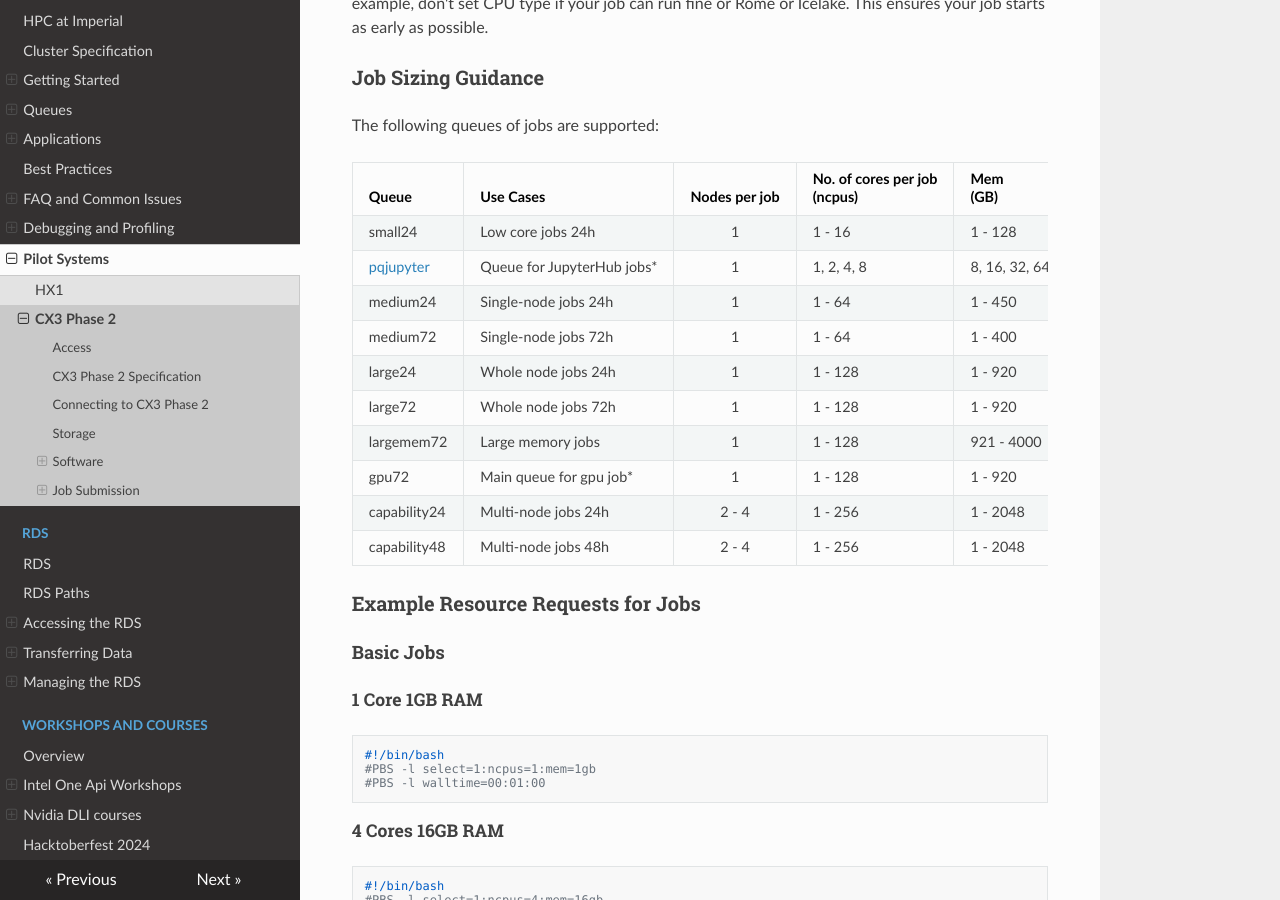
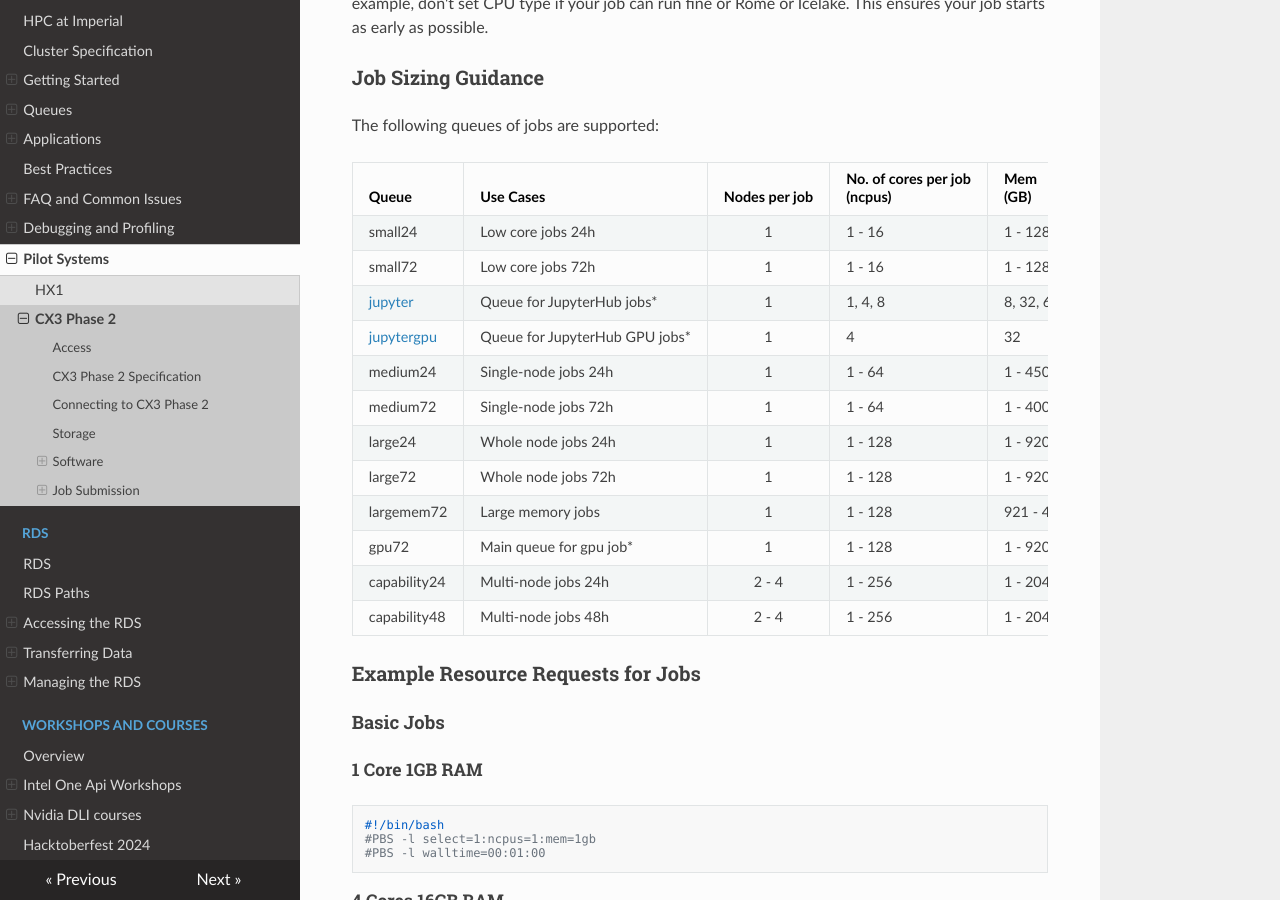
Before and after one commit to ImperialCollegeLondon/icl-rcs-user-guide, an MkDocs documentation site: the page built from docs/hpc/pilot/cx3-phase2.md, in a window 1280 px wide and 900 px high, scrolled down 4476 px. Built offline with MkDocs 1.6.1, drawn with Linux system fonts in a browser that asks for light colours; nearby versions of some CDN libraries.

Commit message:
changed jupyter queues

```diff
--- a/docs/hpc/pilot/cx3-phase2.md
+++ b/docs/hpc/pilot/cx3-phase2.md
@@ -164,7 +164,9 @@ The following queues of jobs are supported:
 | Queue | Use Cases | Nodes per job | No. of cores per job<br>(ncpus) | Mem<br>(GB) | Walltime<br>(hrs) |
 | ----- | --------- | :-------------: | ---------------------------- | -------- | -------------- |
 | small24 | Low core jobs 24h | 1 | 1 - 16 | 1 - 128 | 0 - 24 |
-| [pqjupyter](#pqjupyter) | Queue for JupyterHub jobs* | 1 |1, 2, 4, 8 | 8, 16, 32, 64 | 8 |
+| small72 | Low core jobs 72h | 1 | 1 - 16 | 1 - 128 | 24 - 72 |
+| [jupyter](#jupyter) | Queue for JupyterHub jobs* | 1 | 1, 4, 8 | 8, 32, 64 | 2, 4, 8 |
+| [jupytergpu](#jupytergpu) | Queue for JupyterHub GPU jobs* | 1 | 4 | 32 | 8 |
 | medium24 | Single-node jobs 24h | 1 | 1 - 64 | 1 - 450 | 0 - 24 |
 | medium72 | Single-node jobs 72h | 1 | 1 - 64 | 1 - 400 | 24 - 72 |
 | large24 | Whole node jobs 24h | 1 | 1 - 128 | 1 - 920 | 0 - 24 |
```
